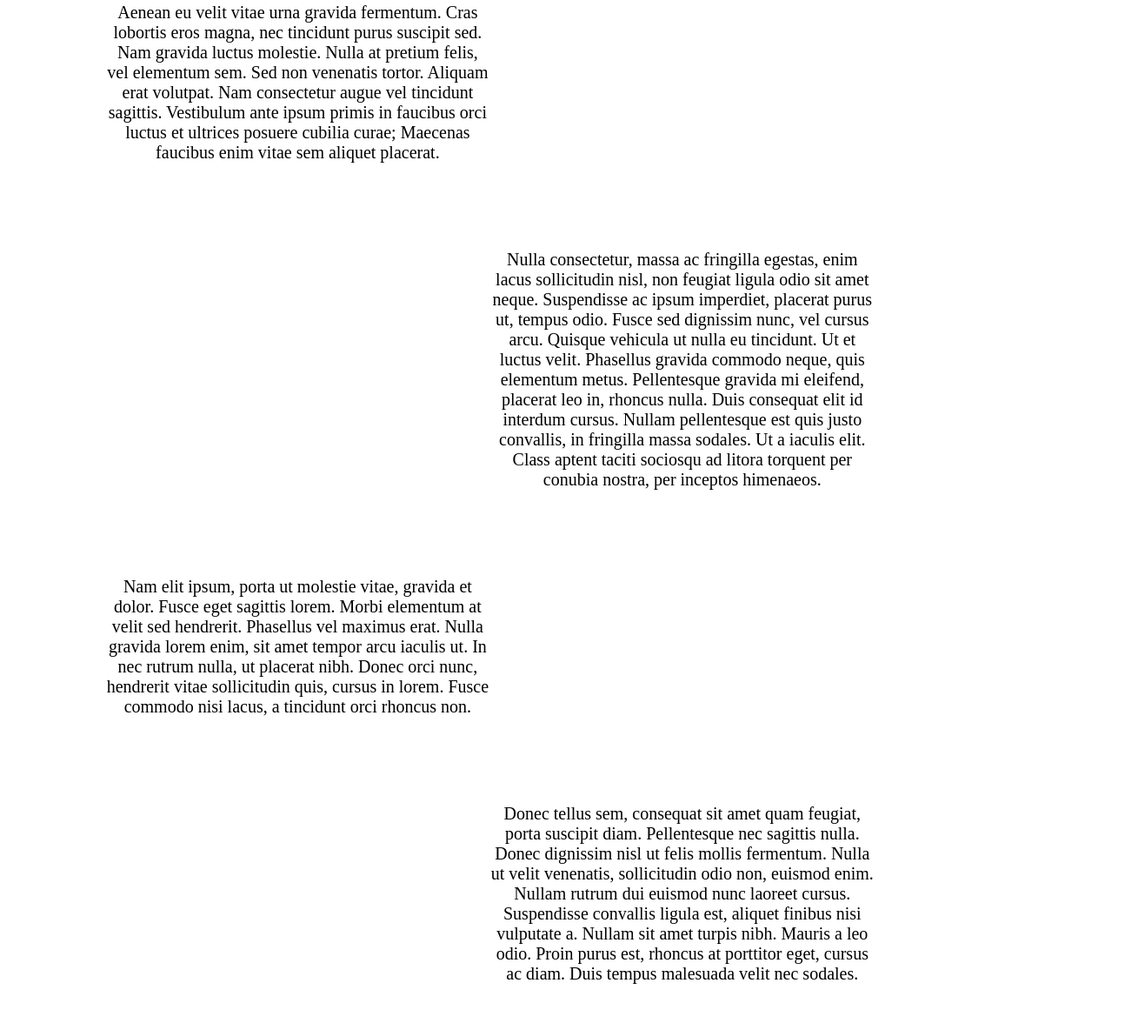
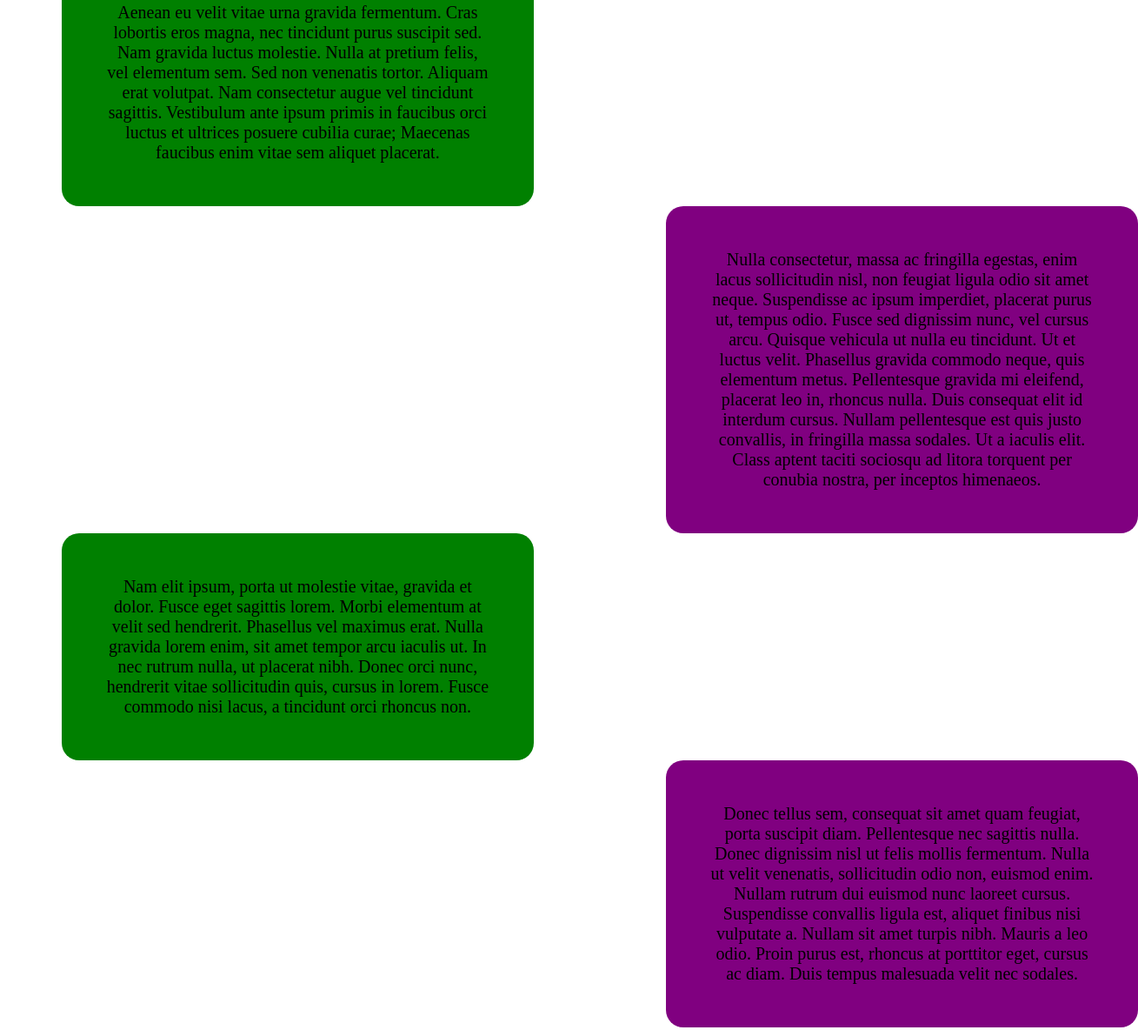
Before and after one commit to lolubabafemi/New-River, a plain HTML site: page index.html in a window 1280 px wide. Shown: the part 660-1844 px from the top of the page at 87% size, 1309 px wide, since content can reach past the window. Drawn offline with Linux system fonts and the light colour scheme.

Commit message:
secondary content

```diff
--- a/Css_for_second_website.css
+++ b/Css_for_second_website.css
@@ -43,7 +43,7 @@ p {
 }
 
 .primary-content {
-    /* background-color: green; */
+    background-color: green;
     border-radius: 20px;
     width: 35%;
     margin-left: 5%;
@@ -58,11 +58,11 @@ p {
 }
 
 .secondary-content {
-    /* background-color: purple; */
+    background-color: purple;
     border-radius: 20px;
     width: 35%;
     margin-right: 5%;
-    margin-left: 40%;
+    margin-left: 60%;
     padding-top: 30px;
     padding-bottom: 30px;
     padding-left: 50px;
```
